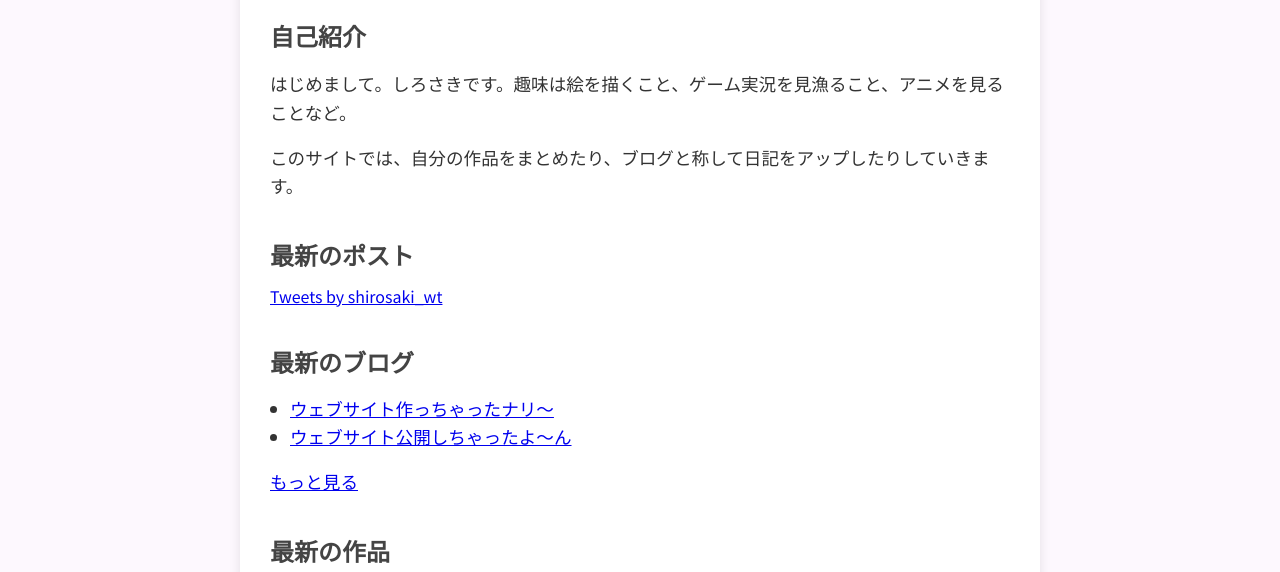
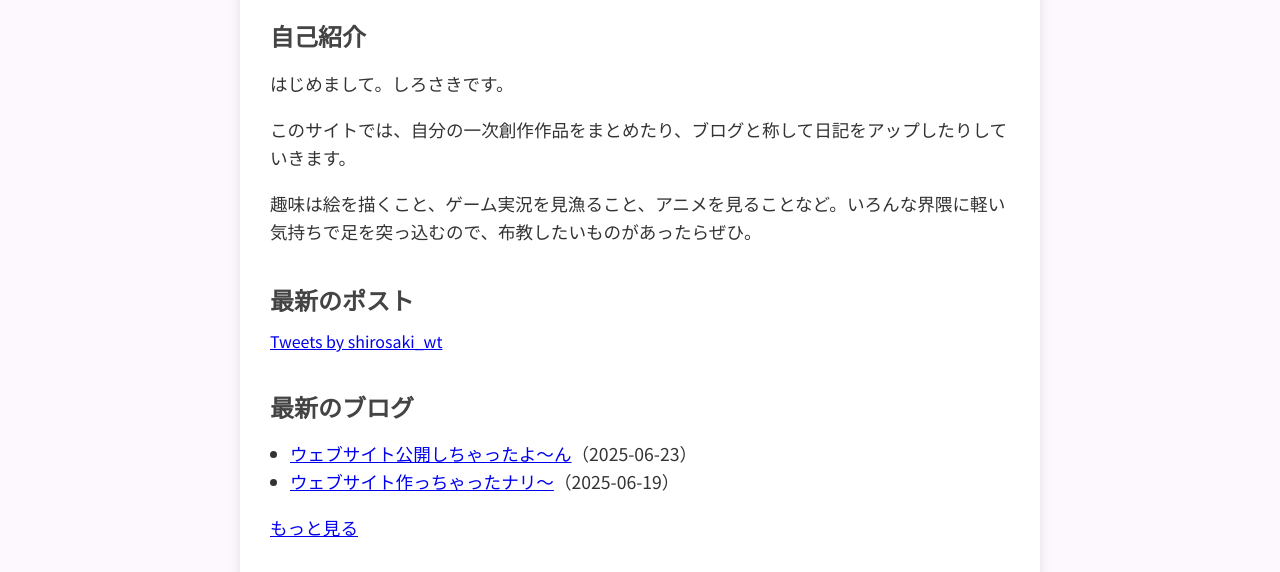
Before and after one commit to shirosaki-wt/shirosaki-site, a plain HTML site: page index.html in a window 1280 px wide. Shown: the part 228-800 px from the top of the page. Drawn offline with Linux system fonts and the light colour scheme; no server answers.

Commit message:
Update index.html

```diff
--- a/index.html
+++ b/index.html
@@ -23,8 +23,9 @@
   <h1>ようこそ！</h1>
 
   <h2>自己紹介</h2>
-  <p>はじめまして。しろさきです。趣味は絵を描くこと、ゲーム実況を見漁ること、アニメを見ることなど。</p>
-  <p>このサイトでは、自分の作品をまとめたり、ブログと称して日記をアップしたりしていきます。</p>
+  <p>はじめまして。しろさきです。</p>
+  <p>このサイトでは、自分の一次創作作品をまとめたり、ブログと称して日記をアップしたりしていきます。</p>
+  <p>趣味は絵を描くこと、ゲーム実況を見漁ること、アニメを見ることなど。いろんな界隈に軽い気持ちで足を突っ込むので、布教したいものがあったらぜひ。</p>
 
   <section class="twitter-section">
   <h2>最新のポスト</h2>
@@ -66,10 +67,11 @@
     .then(response => response.json())
     .then(posts => {
       const list = document.getElementById('blog-list');
-      const latest = posts.slice().reverse().slice(0, 3);
+      posts.sort((a, b) => new Date(b.date) - new Date(a.date));
+      const latest = posts.slice(0, 3);
       latest.forEach(post => {
         const li = document.createElement('li');
-        li.innerHTML = `<a href="post.html?id=${post.id}">${post.title}</a>`;
+        li.innerHTML = `<a href="post.html?id=${post.id}">${post.title}</a>（${post.date}）`;
         list.appendChild(li);
       });
     });
```
